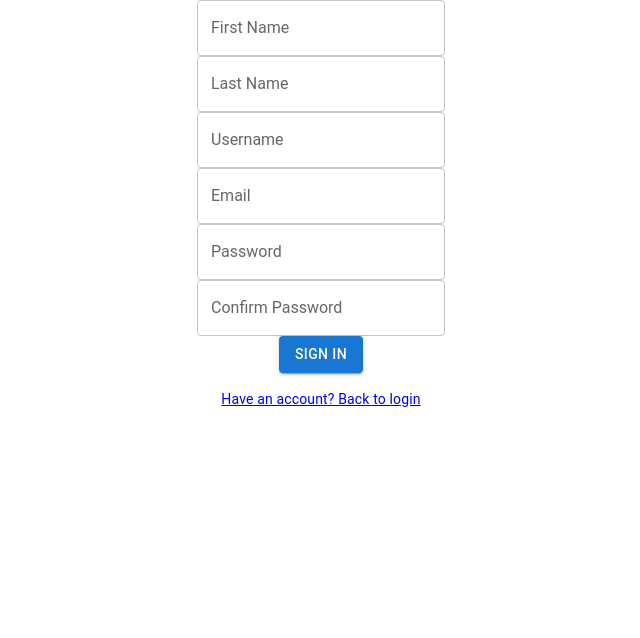
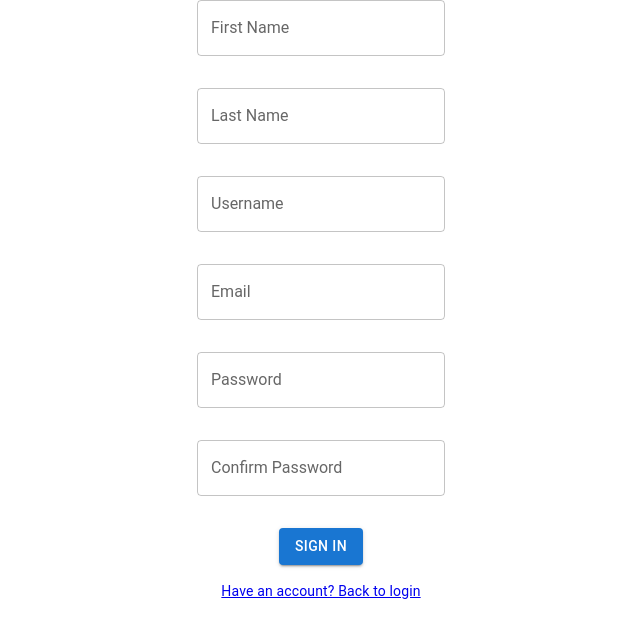
Before and after one commit to robester0403/smartbus-web, a React (Create React App) app: page /signup in a window 1280 px wide. Shown: the top 638 px of the page, without its empty margins (319-959 px from the left). Built offline with nearby package versions, Linux system fonts and the light colour scheme.

Commit message:
Refactored styling to styles file

```diff
--- a/src/pages/Signup.jsx
+++ b/src/pages/Signup.jsx
@@ -1,9 +1,9 @@
-import { Button, Grid, TextField, Typography } from "@mui/material";
+import { Button, Grid, Typography } from "@mui/material";
 import React from "react";
 import { useFormik } from "formik";
 import * as yup from "yup";
 import { Link } from "react-router-dom";
-import { StyledTextField } from "../styles/styled";
+import { StyledInputTextField } from "../styles/styled";
 
 const validationSchema = yup.object({
   firstName: yup
@@ -51,7 +51,7 @@ const Signup = () => {
   return (
     <form onSubmit={formik.handleSubmit}>
       <Grid container alignItems="center" justify="center" direction="column">
-        <StyledTextField
+        <StyledInputTextField
           id="firstName-input"
           name="firstName"
           label="First Name"
@@ -60,7 +60,7 @@ const Signup = () => {
           error={formik.touched.firstName && Boolean(formik.touched.firstName)}
           helperText={formik.touched.firstName && formik.errors.firstName}
         />
-        <StyledTextField
+        <StyledInputTextField
           id="lastName-input"
           name="lastName"
           label="Last Name"
@@ -69,7 +69,7 @@ const Signup = () => {
           error={formik.touched.lastName && Boolean(formik.touched.lastName)}
           helperText={formik.touched.lastName && formik.errors.lastName}
         />
-        <StyledTextField
+        <StyledInputTextField
           id="userName-input"
           name="userName"
           label="Username"
@@ -78,7 +78,7 @@ const Signup = () => {
           error={formik.touched.userName && Boolean(formik.touched.userName)}
           helperText={formik.touched.userName && formik.errors.userName}
         />
-        <StyledTextField
+        <StyledInputTextField
           id="email-input"
           name="email"
           label="Email"
@@ -87,7 +87,7 @@ const Signup = () => {
           error={formik.touched.email && Boolean(formik.touched.email)}
           helperText={formik.touched.email && formik.errors.email}
         />
-        <StyledTextField
+        <StyledInputTextField
           id="password-input"
           name="password"
           label="Password"
@@ -97,7 +97,7 @@ const Signup = () => {
           error={formik.touched.password && Boolean(formik.errors.password)}
           helperText={formik.touched.password && formik.errors.password}
         />
-        <StyledTextField
+        <StyledInputTextField
           id="confirmPassword-input"
           name="confirmPassword"
           label="Confirm Password"
--- a/src/styles/styled.js
+++ b/src/styles/styled.js
@@ -29,6 +29,8 @@ export const Logo = styled.img`
   animation-iteration-count: infinite;
 `;
 
-export const StyledTextField = styled(TextField)({
-  marginBottom: "32px",
-});
+export const StyledInputTextField = styled(TextField)`
+  && {
+    margin-bottom: 32px;
+  }
+`;
```
